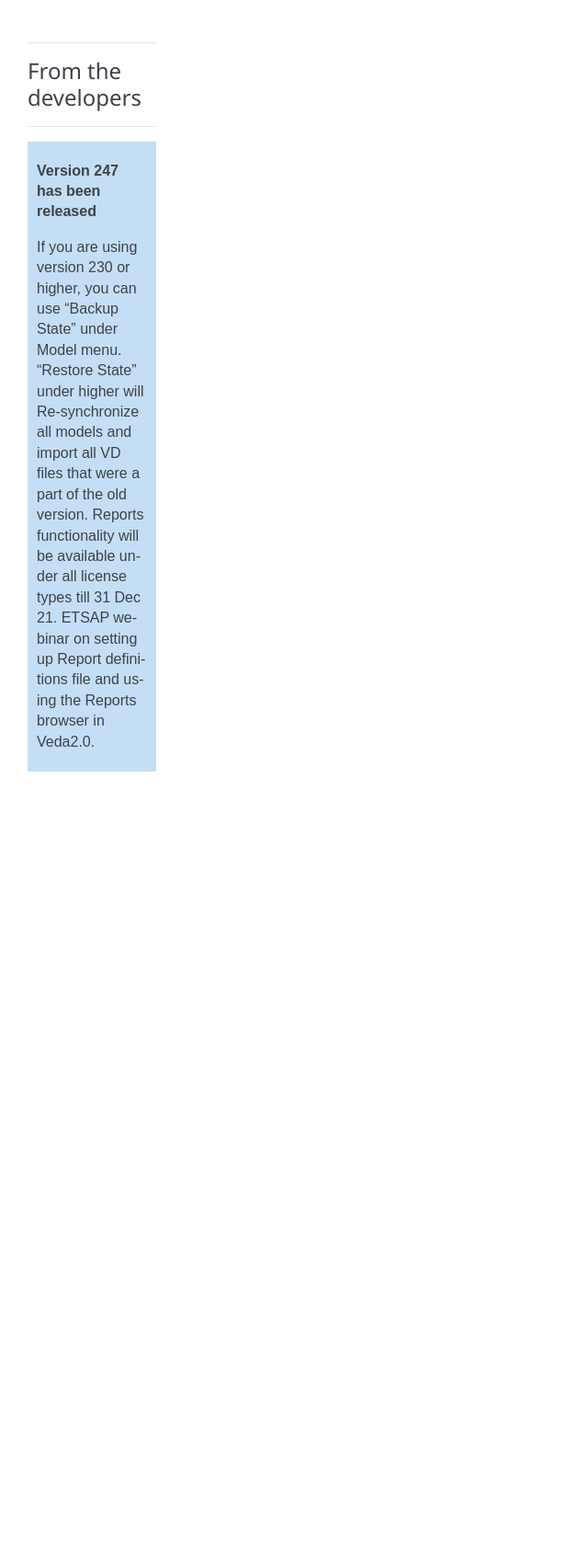
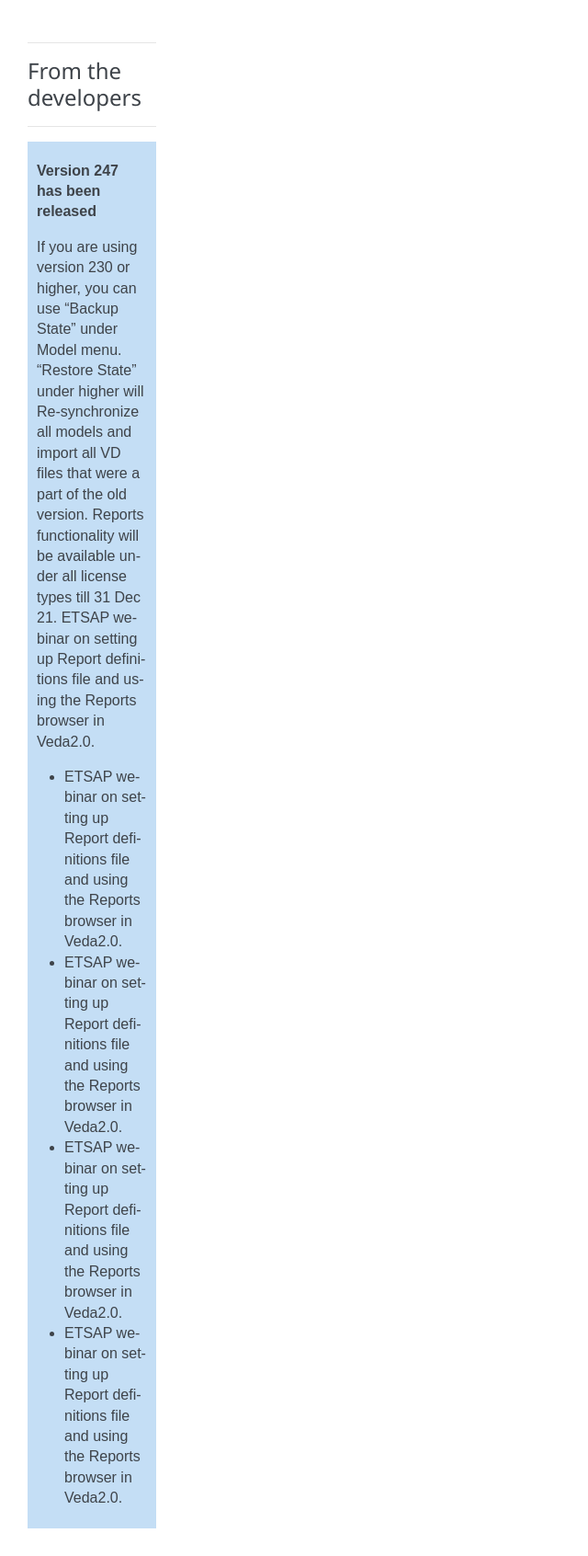
Before and after one commit to kanors-emr/VedaOnline-Pages, a Sphinx documentation site: the page built from source/news.rst, in a window 1280 px wide. Shown: the whole page at 92% size, without its empty margins (0-640 px from the left). Built offline with Sphinx 7.4.7, drawn with Linux system fonts in a browser that asks for light colours; before the commit the page ends 900 px from its top, so only the background shows below that.

Commit message:
Update news.rst

```diff
--- a/source/news.rst
+++ b/source/news.rst
@@ -10,5 +10,13 @@
        If you are using version 230 or higher, you can use “Backup State” under Model menu. “Restore State” under higher will Re-synchronize all models and import all VD files that were a part of the old version.
        Reports functionality will be available under all license types till 31 Dec 21.
        ETSAP webinar on setting up Report definitions file and using the Reports browser in Veda2.0.
+
+
+       <ul>
+            <li>ETSAP webinar on setting up Report definitions file and using the Reports browser in Veda2.0.</li>
+            <li>ETSAP webinar on setting up Report definitions file and using the Reports browser in Veda2.0.</li>
+            <li>ETSAP webinar on setting up Report definitions file and using the Reports browser in Veda2.0.</li>
+            <li>ETSAP webinar on setting up Report definitions file and using the Reports browser in Veda2.0.</li>
+       </ul>
     </p>
    </div>
```
